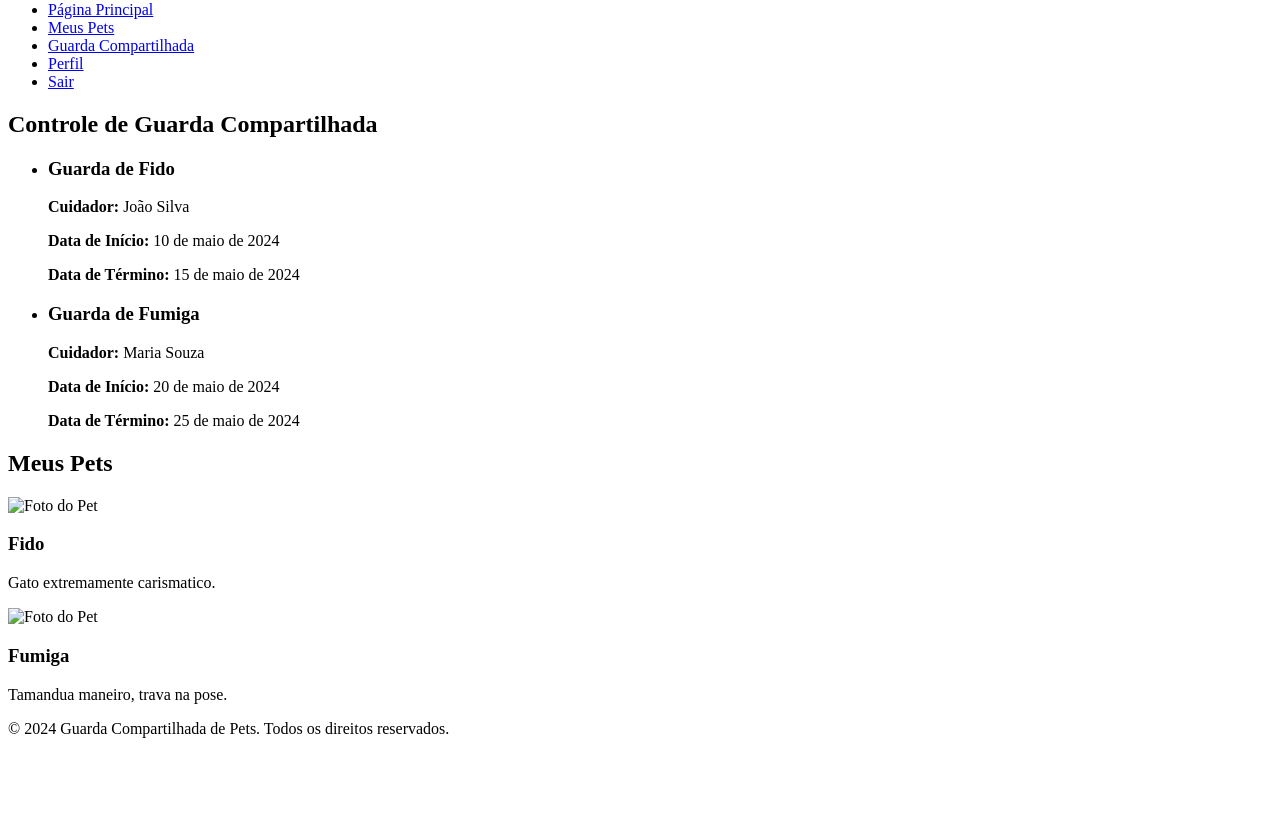
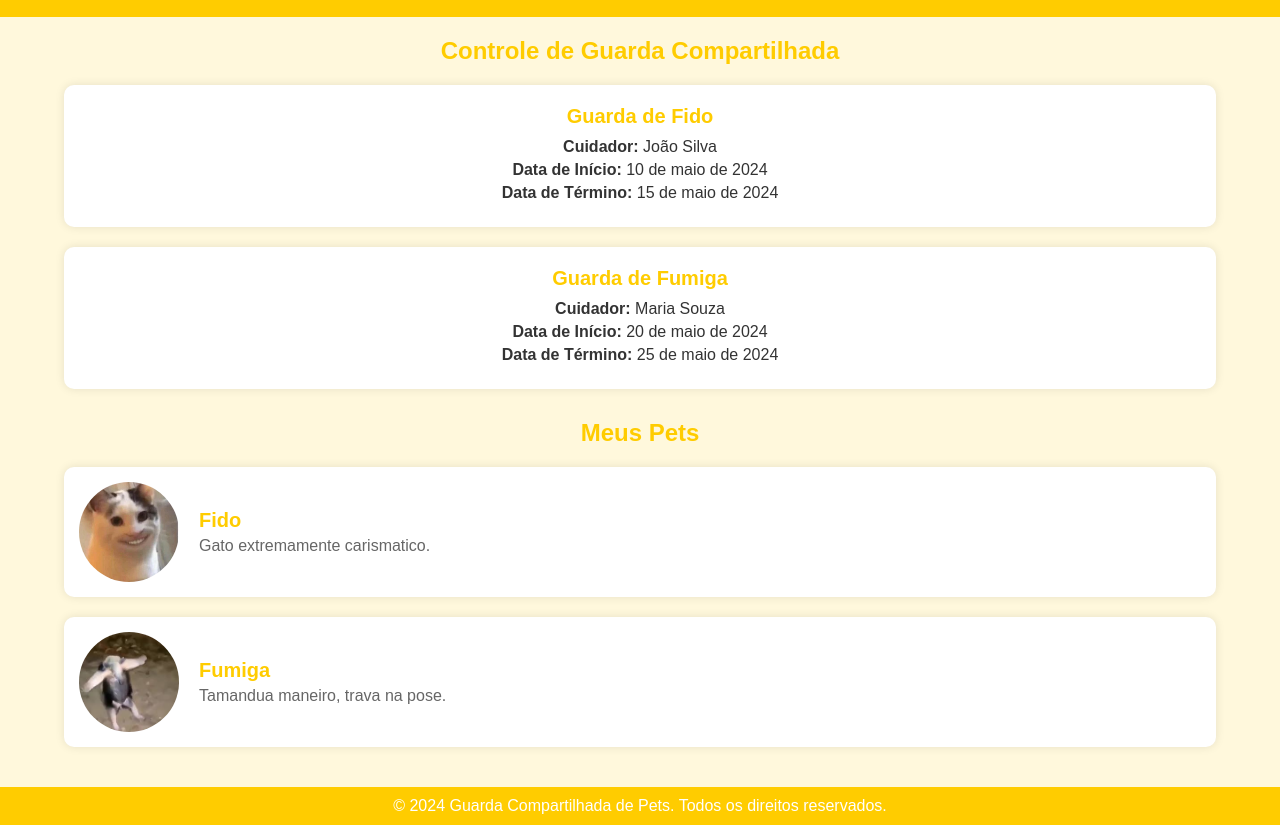
Before and after one commit to DanielkrugerDK/Pet-Collab, a plain HTML site: page home.html in a window 1280 px wide. Shown: the part 79-904 px from the top of the page. Before the commit the page ends 833 px from the top, so only its background shows below. Drawn offline with Linux system fonts and the light colour scheme; the site is published under a folder, as on GitHub Pages, so addresses that start at the root find nothing.

Commit message:
Update home.html

```diff
--- a/home.html
+++ b/home.html
@@ -4,7 +4,7 @@
     <meta charset="UTF-8">
     <meta name="viewport" content="width=device-width, initial-scale=1.0">
     <title>Página Principal - Guarda Compartilhada de Pets</title>
-    <link rel="stylesheet" href="/css/home.css">
+    <link rel="stylesheet" href="css/home.css">
 </head>
 <body>
     <header>
@@ -49,14 +49,14 @@
             <section class="pet-list">
                 <h2>Meus Pets</h2>
                 <div class="pet">
-                    <img src="/img/Fido.jpg" alt="Foto do Pet">
+                    <img src="img/Fido.jpg" alt="Foto do Pet">
                     <div class="pet-info">
                         <h3>Fido</h3>
                         <p>Gato extremamente carismatico.</p>
                     </div>
                 </div>
                 <div class="pet">
-                    <img src="/img/fumiga.jpg" alt="Foto do Pet">
+                    <img src="img/fumiga.jpg" alt="Foto do Pet">
                     <div class="pet-info">
                         <h3>Fumiga</h3>
                         <p>Tamandua maneiro, trava na pose.</p>
```
